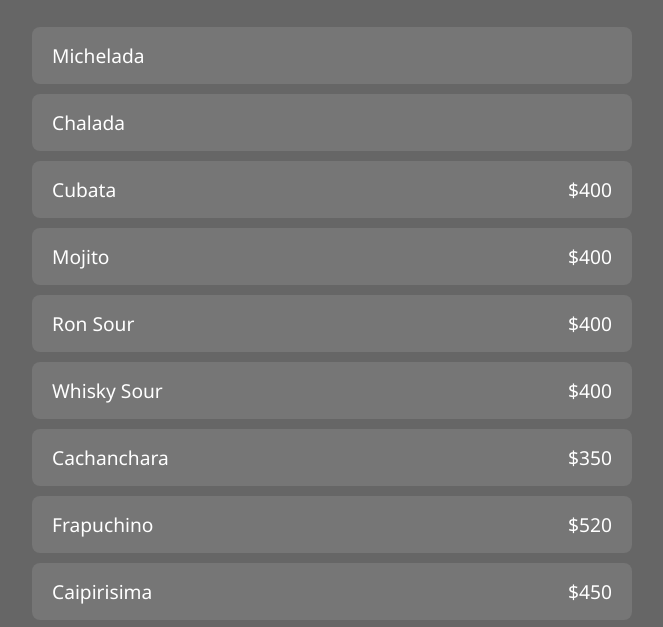
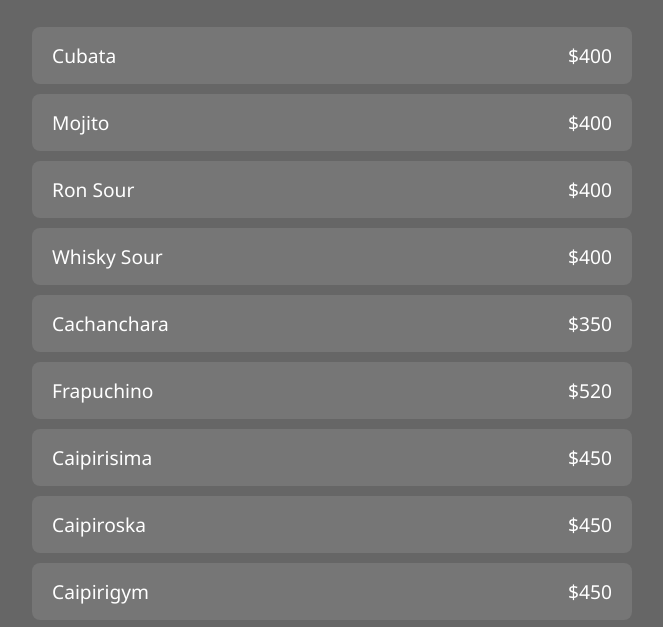
Before and after one commit to ronaldinho667/compas-bar, a plain HTML site: page menu.html in a window 1280 px wide. Shown: the part 140-767 px from the top of the page, without its empty margins (308-971 px from the left). Drawn offline with Linux system fonts and the light colour scheme.

Commit message:
Add files via upload

```diff
--- a/menu.html
+++ b/menu.html
@@ -66,8 +66,6 @@
   <div class="overlay">
     <h1>Ofertas de Hoy</h1>
     <ul>
-      <li><span>Michelada</span></li>
-      <li><span>Chalada</span></li>
       <li><span>Cubata</span><span>$400</span></li>
       <li><span>Mojito</span><span>$400</span></li>
       <li><span>Ron Sour</span><span>$400</span></li>
```
